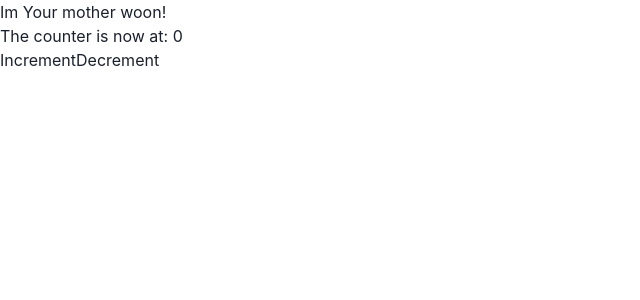
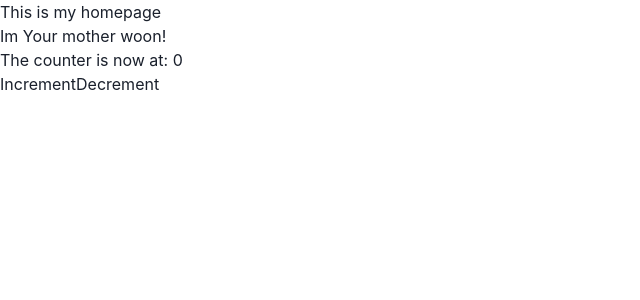
Before and after one commit to OnnGoOff/OnnGoOff.github.io, a React (Create React App) app: page /#/Glenn in a window 1280 px wide. Shown: the top 300 px of the page, without its empty margins (0-640 px from the left). Built offline with nearby package versions, Linux system fonts and the light colour scheme.

Commit message:
Spotify visualiser project :sparkles:

```diff
--- a/package.json
+++ b/package.json
@@ -22,6 +22,7 @@
     "react-router-dom": "^5.2.0",
     "react-router-hash-link": "^2.3.1",
     "react-scripts": "4.0.1",
+    "spotify-web-api-js": "^1.5.1",
     "typescript": "^4.0.3",
     "web-vitals": "^0.2.4"
   },
--- a/src/dev_profiles/Glenn/index.tsx
+++ b/src/dev_profiles/Glenn/index.tsx
@@ -3,8 +3,11 @@ import React, { useState } from 'react';
 const Glenn = () => {
   const [counter, setCounter] = useState(0);
 
+
   return (
     <>
+      <h1>This is my homepage</h1>
+      <div className="SimpleCounter">
         <h1>Im Your mother woon!</h1>
         <p>The counter is now at: {counter}</p>
         <button
@@ -21,6 +24,8 @@ const Glenn = () => {
         >
           Decrement
       </button>
+      </div>
+
     </>
   );
 };
```
Also changed, not shown: src/dev_profiles/Glenn/SpotifyVisualiser.tsx (added, +14 -0 lines), 1 other file (tests, documents, lock files or other folders). Lines whose indentation alone changed are shown as unchanged.
